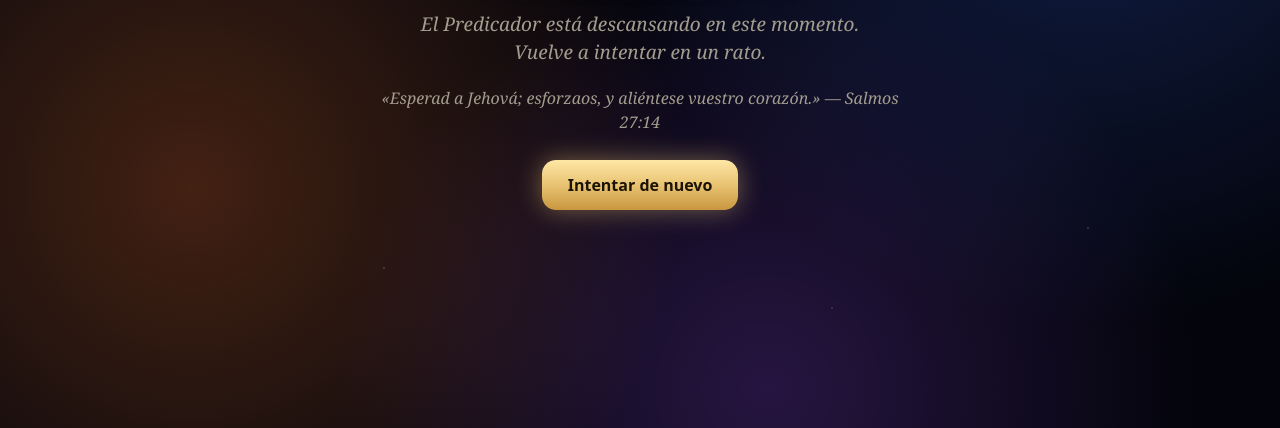
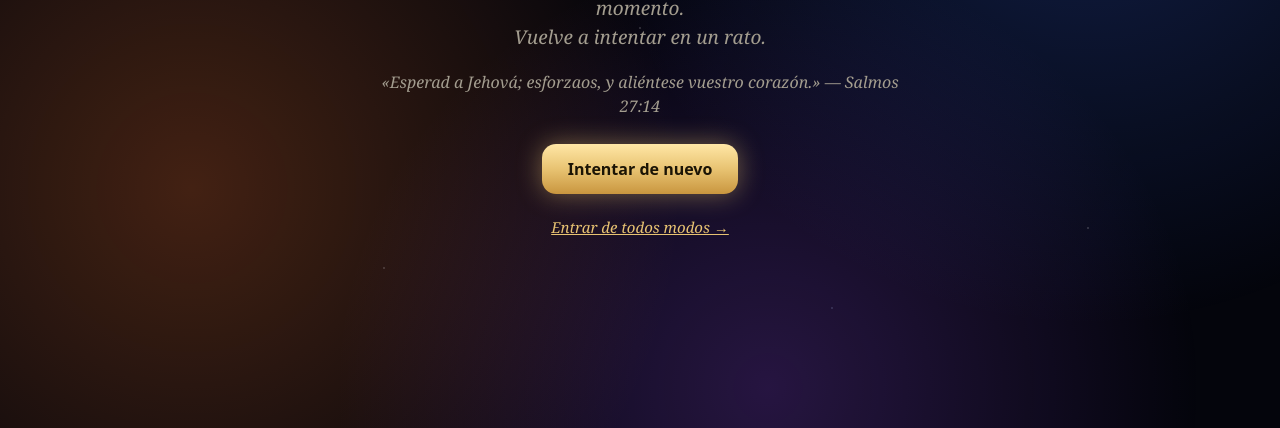
Before and after one commit to Brekem/brekem.github.io, a plain HTML site: page index.html in a window 1280 px wide. Shown: the part 372-800 px from the top of the page. Drawn offline with Linux system fonts and the light colour scheme; no server answers.

Commit message:
Botón para entrar aunque la comprobación falle
Co-Authored-By: Claude Opus 5.5 <noreply@anthropic.com>

```diff
--- a/index.html
+++ b/index.html
@@ -47,14 +47,16 @@
   <h1>El Predicador</h1>
   <p id="abriendo"><span class="chispa"></span>Abriendo la Palabra…</p>
   <div id="descansando" hidden>
-    <p>El Predicador está descansando en este momento.<br>Vuelve a intentar en un rato.</p>
+    <p>Parece que el Predicador está descansando en este momento.<br>Vuelve a intentar en un rato.</p>
     <p style="font-size:16px">«Esperad a Jehová; esforzaos, y aliéntese vuestro corazón.» — Salmos 27:14</p>
     <a class="boton" href="">Intentar de nuevo</a>
+    <p style="font-size:15px; margin-top:22px"><a id="directo" style="color:var(--oro)">Entrar de todos modos →</a></p>
   </div>
 </main>
 <script>
   // La dirección real del Predicador (Tailscale Funnel en la PC de Brekem).
   const DESTINO = "https://predicador.tailef097f.ts.net/";
+  document.getElementById("directo").href = DESTINO;
   const control = new AbortController();
   const tiempo = setTimeout(() => control.abort(), 9000);
   // Si el Predicador está prendido responde; si la PC está apagada la conexión falla.
```
